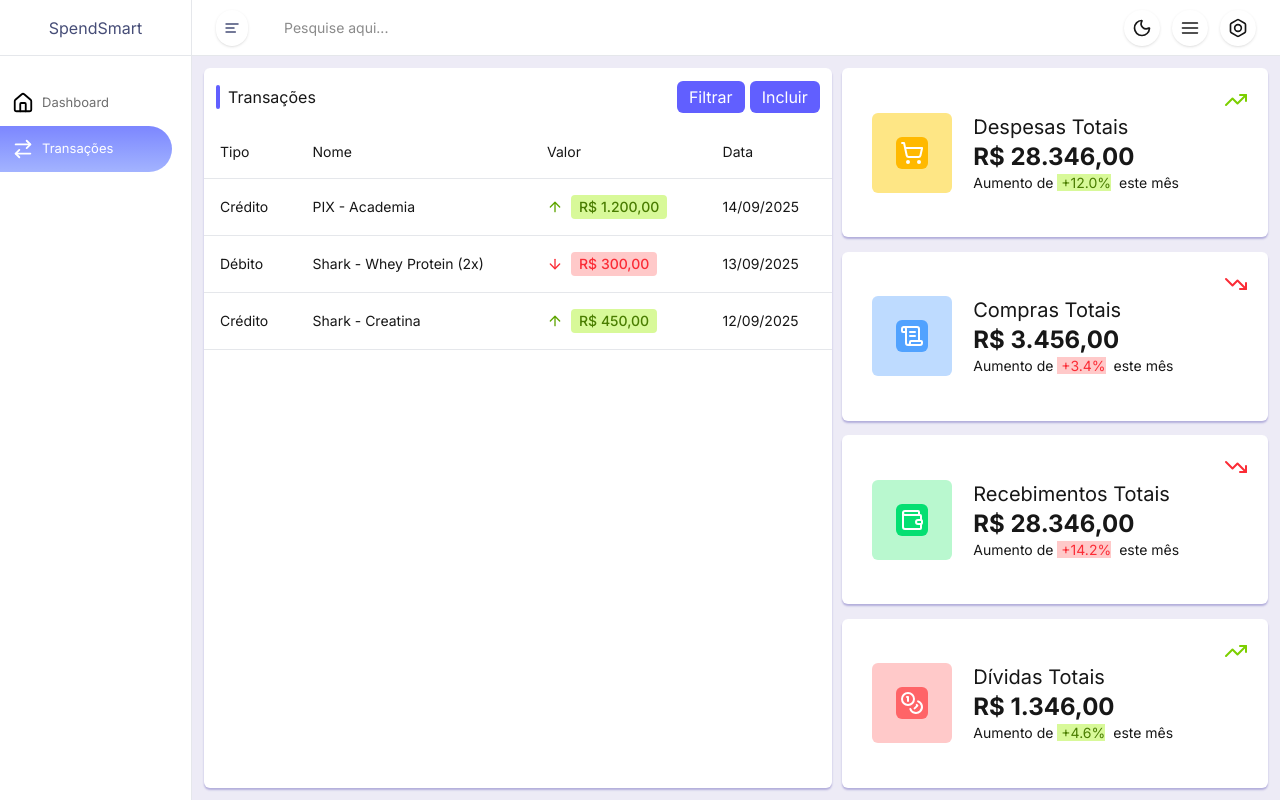
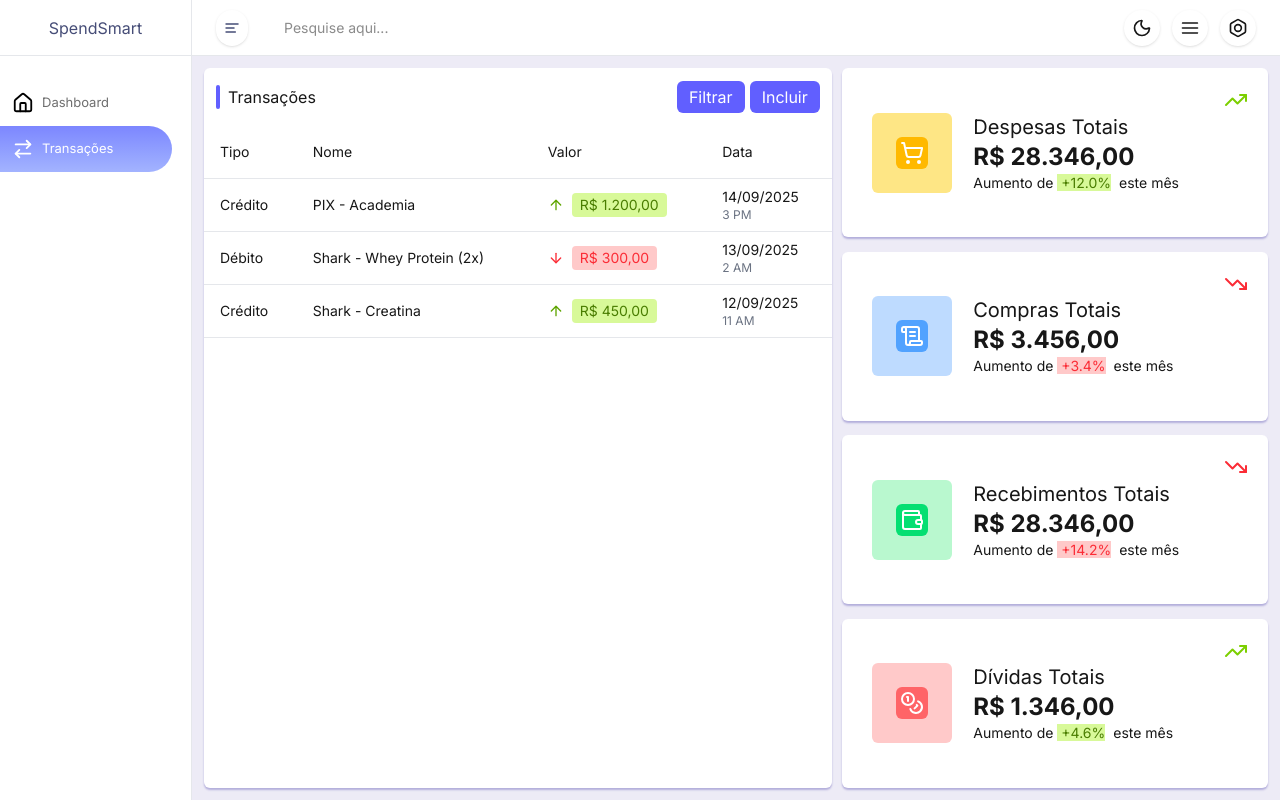
Before and after one commit to brenohmoreira/SpendSmart, a Next.js app in the folder app/: page /transacoes in a window 1280 px wide. Built offline with nearby package versions, Linux system fonts and the light colour scheme.

Commit message:
feat: table style (transaction)

```diff
--- a/app/src/components/TransacaoComponent/index.tsx
+++ b/app/src/components/TransacaoComponent/index.tsx
@@ -2,9 +2,9 @@ import { ArrowDown, ArrowUp } from "lucide-react"
 
 export default function TransacaoComponent() {
     const transacoes = [
-        { tipo: "Crédito", nome: "PIX - Academia", valor: "R$ 1.200,00", data: "14/09/2025", direcao: "Entrada" },
-        { tipo: "Débito", nome: "Shark - Whey Protein (2x)", valor: "R$ 300,00", data: "13/09/2025", direcao: "Saída" },
-        { tipo: "Crédito", nome: "Shark - Creatina", valor: "R$ 450,00", data: "12/09/2025", direcao: "Entrada" },
+        { tipo: "Crédito", nome: "PIX - Academia", valor: "R$ 1.200,00", data: "14/09/2025", time: "3 PM", direcao: "Entrada" },
+        { tipo: "Débito", nome: "Shark - Whey Protein (2x)", valor: "R$ 300,00", data: "13/09/2025", time: "2 AM", direcao: "Saída" },
+        { tipo: "Crédito", nome: "Shark - Creatina", valor: "R$ 450,00", data: "12/09/2025", time: "11 AM", direcao: "Entrada" },
     ]
 
     return (
@@ -30,21 +30,22 @@ export default function TransacaoComponent() {
             <div className="w-full h-[92%] text-sm">
                 <div className="w-full h-[95%]">
                     <table className="w-full text-left">
-                        <thead className="border-b-1 border-b-gray-200">
+                        <thead className="border-b border-gray-200">
                         <tr>
-                                <td className="p-4"> Tipo </td>
-                                <td className="p-4"> Nome </td>
-                                <td className="p-4"> Valor </td>
-                                <td className="p-4"> Data </td>
+                            <td className="p-4 hidden md:table-cell">Tipo</td>
+                            <td className="p-4 hidden sm:table-cell">Nome</td>
+                            <td className="p-4">Valor</td>
+                            <td className="p-4">Data</td>
                         </tr>
                         </thead>
 
                         <tbody>
                         {transacoes.map((transacao, index) => (
-                                <tr className="border-b-1 border-b-gray-200">
-                                    <td className="p-4"> { transacao.tipo } </td>
-                                    <td className="p-4"> { transacao.nome } </td>
-                                    <td className="p-4 flex items-center gap-2 font-medium">
+                            <tr key={index} className="border-b border-gray-200">
+                            <td className="px-4 py-2 hidden md:table-cell">{transacao.tipo}</td>
+                            <td className="px-4 py-2 hidden sm:table-cell">{transacao.nome}</td>
+                            <td className="px-4 py-2">
+                                <div className="w-full h-full flex items-center justify-start gap-2">
                                 {transacao.direcao === "Entrada" ? (
                                     <ArrowUp className="w-4 h-4 text-lime-600" />
                                 ) : (
@@ -55,8 +56,14 @@ export default function TransacaoComponent() {
                                 }`}>
                                     {transacao.valor}
                                 </span>
+                                </div>
                             </td>
-                                    <td className="p-4"> { transacao.data } </td>
+                            <td className="px-4 py-2">
+                                <div className="flex flex-col">
+                                <span>{transacao.data}</span>
+                                <span className="text-gray-500 text-xs">{transacao.time}</span>
+                                </div>
+                            </td>
                             </tr>
                         ))}
                         </tbody>
```
Lines whose indentation alone changed are shown as unchanged.
